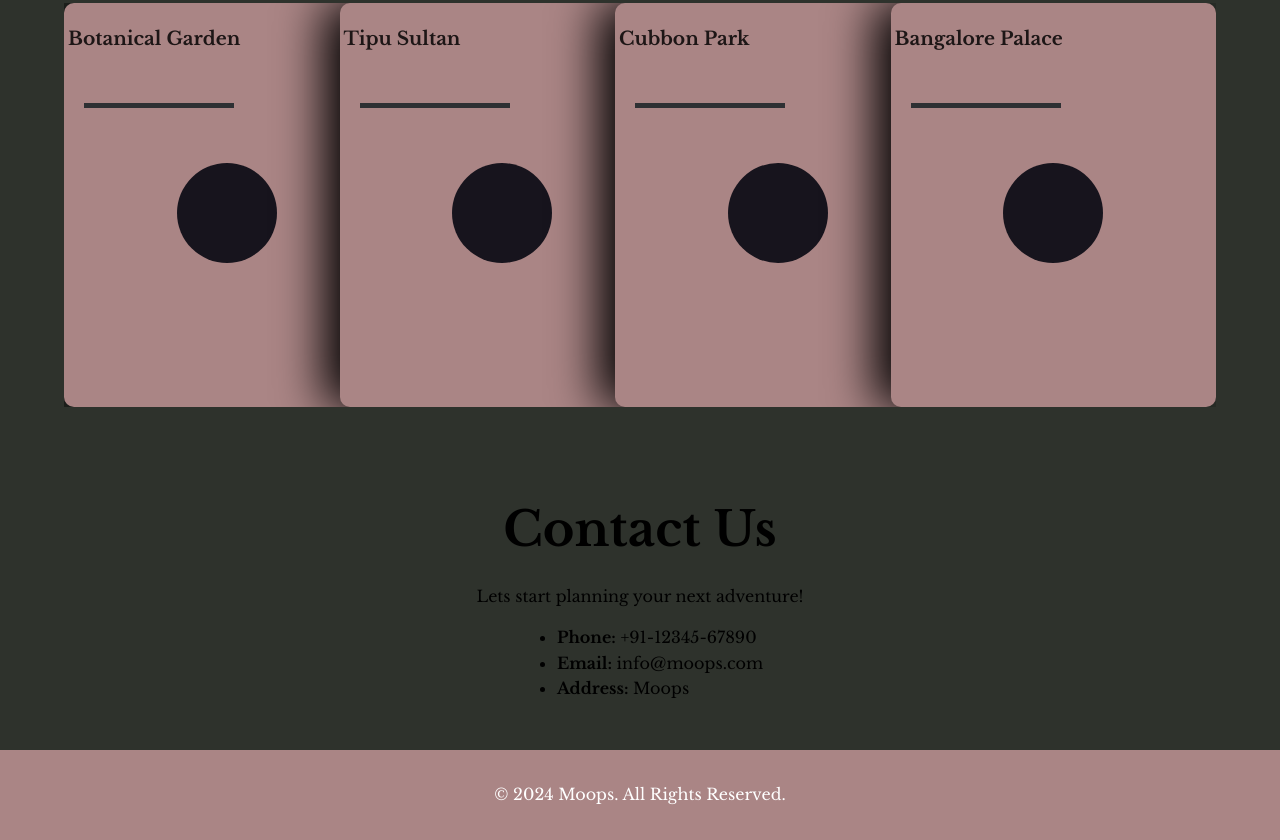
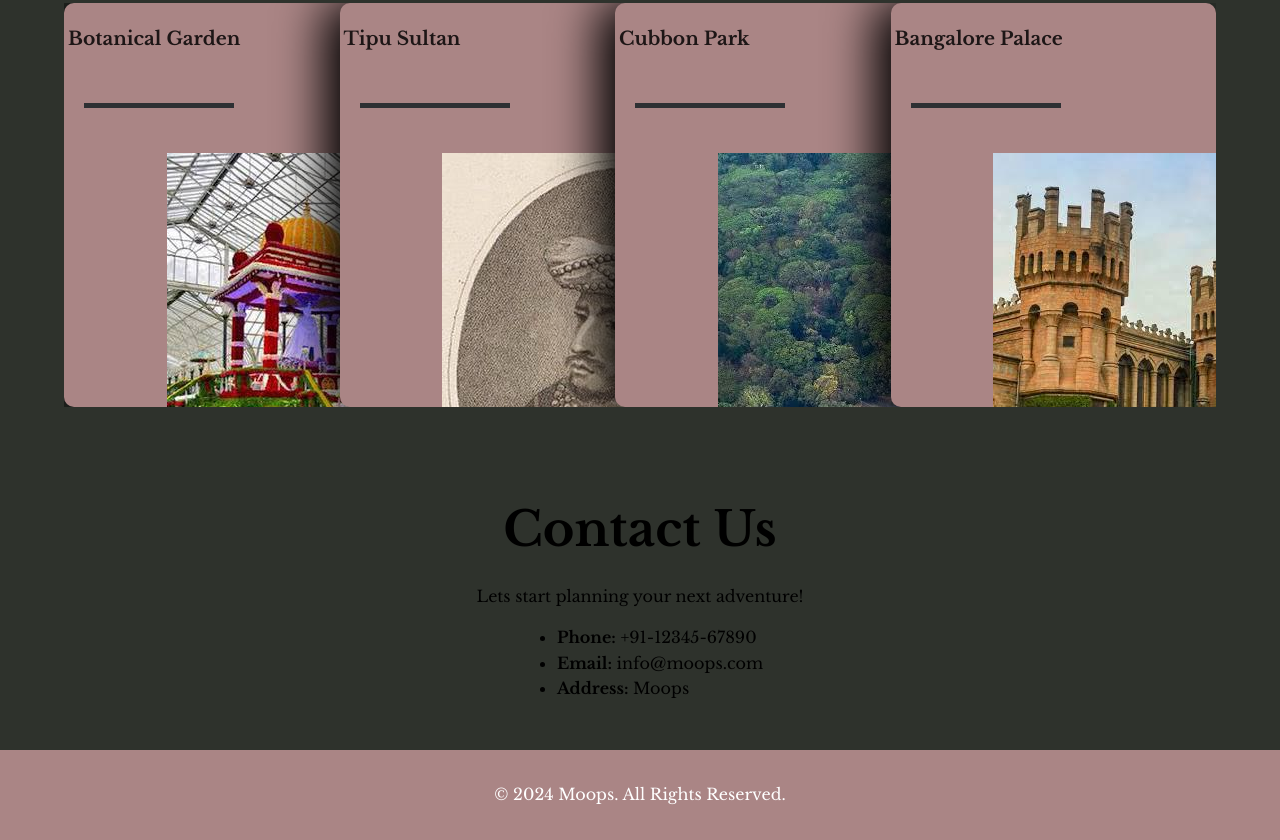
Before and after one commit to NobleTamrakar/SyntaxTerrors_webdev, a plain HTML site: page moops.html in a window 1280 px wide. Shown: the part 1954-2794 px from the top of the page. Drawn offline with nearby package versions, Linux system fonts and the light colour scheme.

Commit message:
Update moops.html
Signed-off-by: Noble Tamrakar <157615998+NobleTamrakar@users.noreply.github.com>

```diff
--- a/moops.html
+++ b/moops.html
@@ -81,6 +81,7 @@
                     <div class="filledbar"></div>
                 </div>
                 <div class="circle">
+                    <img src="bota.jpg">
                     <svg version="1.1" xmlns="http://www.w3.org/2000/svg">
                         <circle class="stroke" cx="60" cy="60" r="50" />
                     </svg>
@@ -93,6 +94,7 @@
                     <div class="filledbar"></div>
                 </div>
                 <div class="circle">
+                    <img src="tippu.jpg">
                     <svg version="1.1" xmlns="http://www.w3.org/2000/svg">
                         <circle class="stroke" cx="60" cy="60" r="50" />
                     </svg>
@@ -105,6 +107,7 @@
                     <div class="filledbar"></div>
                 </div>
                 <div class="circle">
+                    <img src="cubbon.jpg">
                     <svg version="1.1" xmlns="http://www.w3.org/2000/svg">
                         <circle class="stroke" cx="60" cy="60" r="50" />
                     </svg>
@@ -117,6 +120,7 @@
                     <div class="filledbar"></div>
                 </div>
                 <div class="circle">
+                    <img src="bp.jpg">
                     <svg version="1.1" xmlns="http://www.w3.org/2000/svg">
                         <circle class="stroke" cx="60" cy="60" r="50" />
                     </svg>
```
